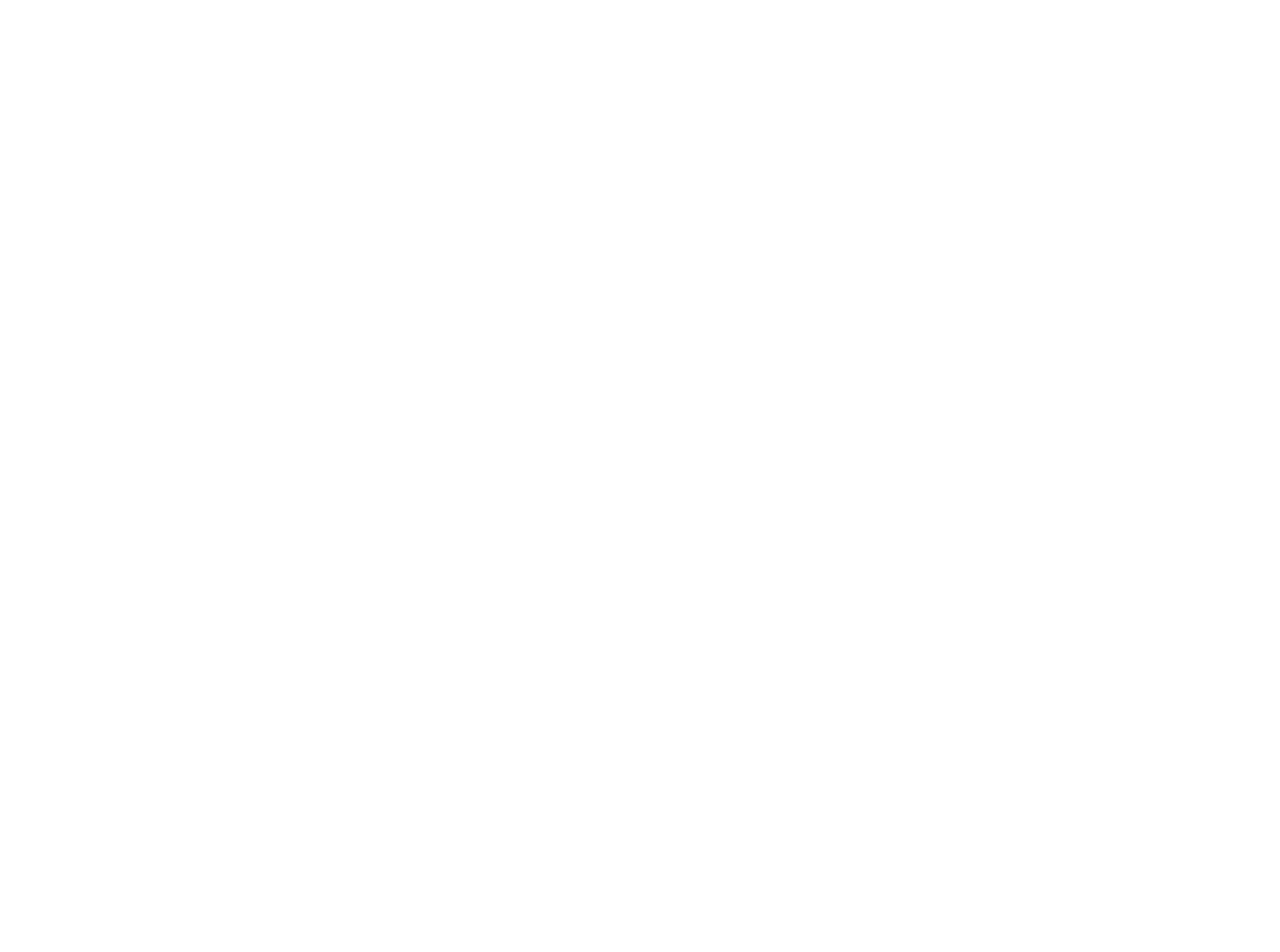
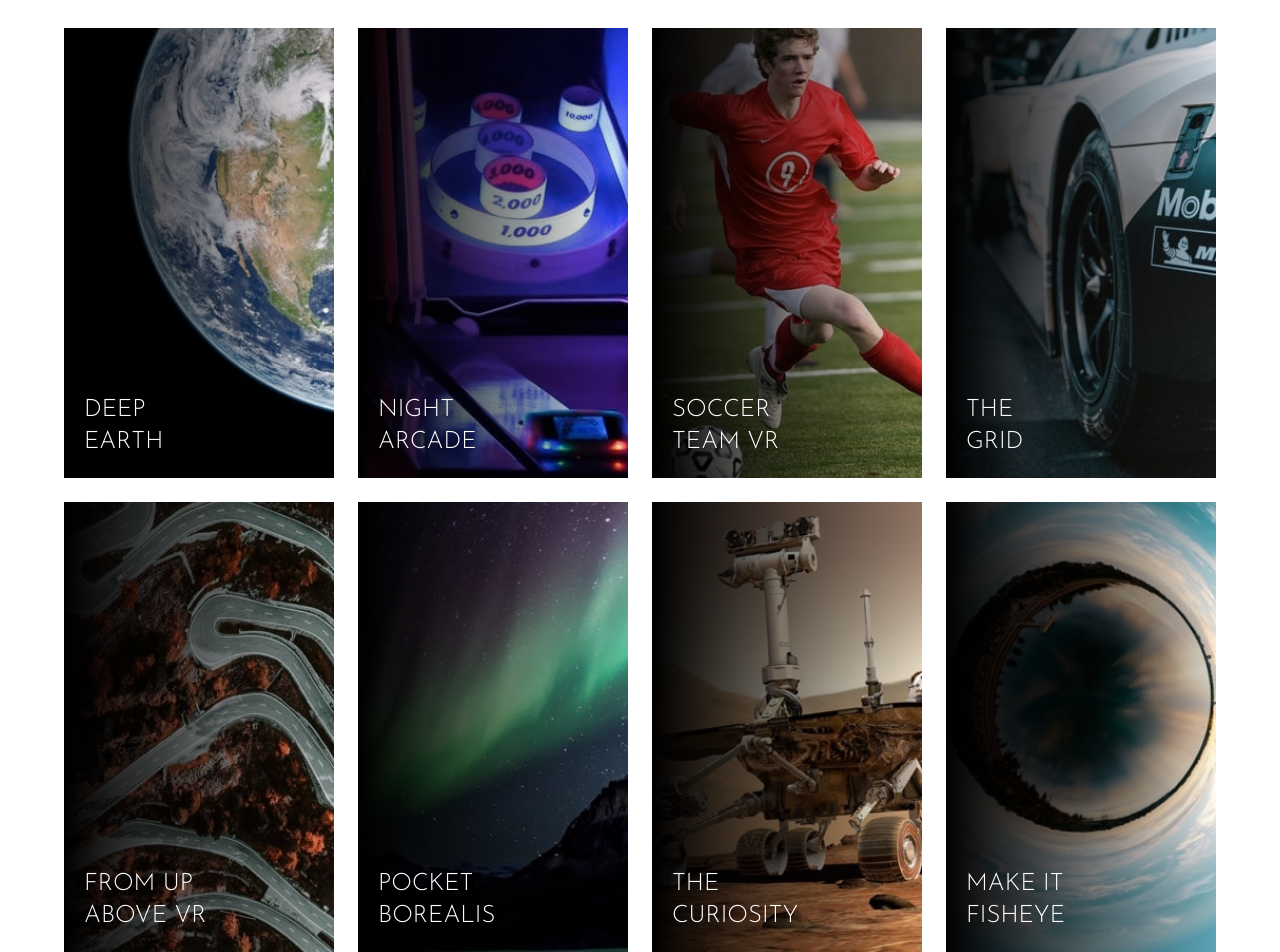
Before and after one commit to boedegoat/fm-loopstudios-landing-page, a React (Vite) app: page / in a window 1280 px wide. Shown: the part 1448-2400 px from the top of the page. Before the commit the page ends 1394 px from the top, so only its background shows below. Built offline with nearby package versions, Linux system fonts and the light colour scheme.

Commit message:
Create CreationsSection

```diff
--- a/src/App.tsx
+++ b/src/App.tsx
@@ -2,6 +2,7 @@
 import HeroSection from './components/HeroSection'
 import SecondSection from './components/SecondSection'
 import useObserver from './hooks/useObserver'
+import CreationsSection from './components/CreationsSection'
 
 export default function App() {
   const [heroSectionRef, heroSectionVisible] = useObserver({ threshold: 0.7 })
@@ -12,6 +13,7 @@
       <Navbar changeNavStyle={changeNavStyle} />
       <HeroSection ref={heroSectionRef} />
       <SecondSection />
+      <CreationsSection />
     </main>
   )
 }
--- /dev/null
+++ b/src/components/CreationsSection.tsx
@@ -0,0 +1,66 @@
+export default function CreationsSection() {
+  return (
+    <section className='wrapper text-center lg:text-left'>
+      <div className='lg:flex lg:items-center lg:justify-between'>
+        <h2 className='uppercase font-josefin text-3xl lg:text-4xl'>Our creations</h2>
+        <a href='#' className='creation-see-all hidden lg:inline-block'>
+          see all
+        </a>
+      </div>
+      <div className='mt-10 space-y-6 lg:flex lg:flex-wrap lg:gap-6 lg:space-y-0'>
+        <a href='#' className='creation-item bg-img-deep-earth-mobile lg:bg-img-deep-earth-desktop'>
+          <p>
+            deep <br /> earth
+          </p>
+        </a>
+        <a
+          href='#'
+          className='creation-item bg-img-night-arcade-mobile lg:bg-img-night-arcade-desktop'
+        >
+          <p>
+            night <br /> arcade
+          </p>
+        </a>
+        <a
+          href='#'
+          className='creation-item bg-img-soccer-team-mobile lg:bg-img-soccer-team-desktop'
+        >
+          <p>
+            soccer <br /> team vr
+          </p>
+        </a>
+        <a href='#' className='creation-item bg-img-grid-mobile lg:bg-img-grid-desktop'>
+          <p>
+            the <br /> grid
+          </p>
+        </a>
+        <a href='#' className='creation-item bg-img-from-above-mobile lg:bg-img-from-above-desktop'>
+          <p>
+            from up <br /> above vr
+          </p>
+        </a>
+        <a
+          href='#'
+          className='creation-item bg-img-pocket-borealis-mobile lg:bg-img-pocket-borealis-desktop'
+        >
+          <p>
+            pocket <br /> borealis
+          </p>
+        </a>
+        <a href='#' className='creation-item bg-img-curiosity-mobile lg:bg-img-curiosity-desktop'>
+          <p>
+            the <br /> curiosity
+          </p>
+        </a>
+        <a href='#' className='creation-item bg-img-fisheye-mobile lg:bg-img-fisheye-desktop'>
+          <p>
+            make it <br /> fisheye
+          </p>
+        </a>
+      </div>
+      <a href='#' className='creation-see-all inline-block lg:hidden mt-8 '>
+        see all
+      </a>
+    </section>
+  )
+}
--- a/src/global.css
+++ b/src/global.css
@@ -9,16 +9,105 @@
 }
 
 @layer utilities {
+  .bg-img-layout {
+    @apply bg-cover bg-center bg-no-repeat;
+  }
+
   .bg-img-hero-mobile {
-    @apply bg-cover bg-center bg-no-repeat;
+    @apply bg-img-layout;
     background-image: url(./images/mobile/image-hero.jpg);
   }
+
   .bg-img-hero-desktop {
-    @apply bg-cover bg-center bg-no-repeat;
+    @apply bg-img-layout;
     background-image: url(./images/desktop/image-hero.jpg);
+  }
+
+  .bg-img-deep-earth-desktop {
+    @apply bg-img-layout;
+    background-image: url(./images/desktop/image-deep-earth.jpg);
+  }
+  .bg-img-deep-earth-mobile {
+    @apply bg-img-layout;
+    background-image: url(./images/mobile/image-deep-earth.jpg);
+  }
+
+  .bg-img-night-arcade-desktop {
+    @apply bg-img-layout;
+    background-image: url(./images/desktop/image-night-arcade.jpg);
+  }
+  .bg-img-night-arcade-mobile {
+    @apply bg-img-layout;
+    background-image: url(./images/mobile/image-night-arcade.jpg);
+  }
+
+  .bg-img-soccer-team-desktop {
+    @apply bg-img-layout;
+    background-image: url(./images/desktop/image-soccer-team.jpg);
+  }
+  .bg-img-soccer-team-mobile {
+    @apply bg-img-layout;
+    background-image: url(./images/mobile/image-soccer-team.jpg);
+  }
+
+  .bg-img-grid-desktop {
+    @apply bg-img-layout;
+    background-image: url(./images/desktop/image-grid.jpg);
+  }
+  .bg-img-grid-mobile {
+    @apply bg-img-layout;
+    background-image: url(./images/mobile/image-grid.jpg);
+  }
+
+  .bg-img-from-above-desktop {
+    @apply bg-img-layout;
+    background-image: url(./images/desktop/image-from-above.jpg);
+  }
+  .bg-img-from-above-mobile {
+    @apply bg-img-layout;
+    background-image: url(./images/mobile/image-from-above.jpg);
+  }
+
+  .bg-img-pocket-borealis-desktop {
+    @apply bg-img-layout;
+    background-image: url(./images/desktop/image-pocket-borealis.jpg);
+  }
+  .bg-img-pocket-borealis-mobile {
+    @apply bg-img-layout;
+    background-image: url(./images/mobile/image-pocket-borealis.jpg);
+  }
+
+  .bg-img-curiosity-desktop {
+    @apply bg-img-layout;
+    background-image: url(./images/desktop/image-curiosity.jpg);
+  }
+  .bg-img-curiosity-mobile {
+    @apply bg-img-layout;
+    background-image: url(./images/mobile/image-curiosity.jpg);
+  }
+
+  .bg-img-fisheye-desktop {
+    @apply bg-img-layout;
+    background-image: url(./images/desktop/image-fisheye.jpg);
+  }
+  .bg-img-fisheye-mobile {
+    @apply bg-img-layout;
+    background-image: url(./images/mobile/image-fisheye.jpg);
   }
 }
 
 .hero-section {
   @apply relative h-[650px] bg-img-hero-mobile md:bg-img-hero-desktop text-white;
 }
+
+.creation-item {
+  @apply relative block text-left p-5 pt-10 font-josefin uppercase text-xl text-white
+  lg:flex-[20%] lg:h-[450px] lg:flex lg:flex-col
+  before:absolute before:inset-0 before:bg-gradient-to-r before:from-black before:to-transparent;
+}
+.creation-item p {
+  @apply relative lg:mt-auto lg:text-2xl;
+}
+.creation-see-all {
+  @apply uppercase border border-black px-10 py-2 tracking-[0.2em];
+}
```
